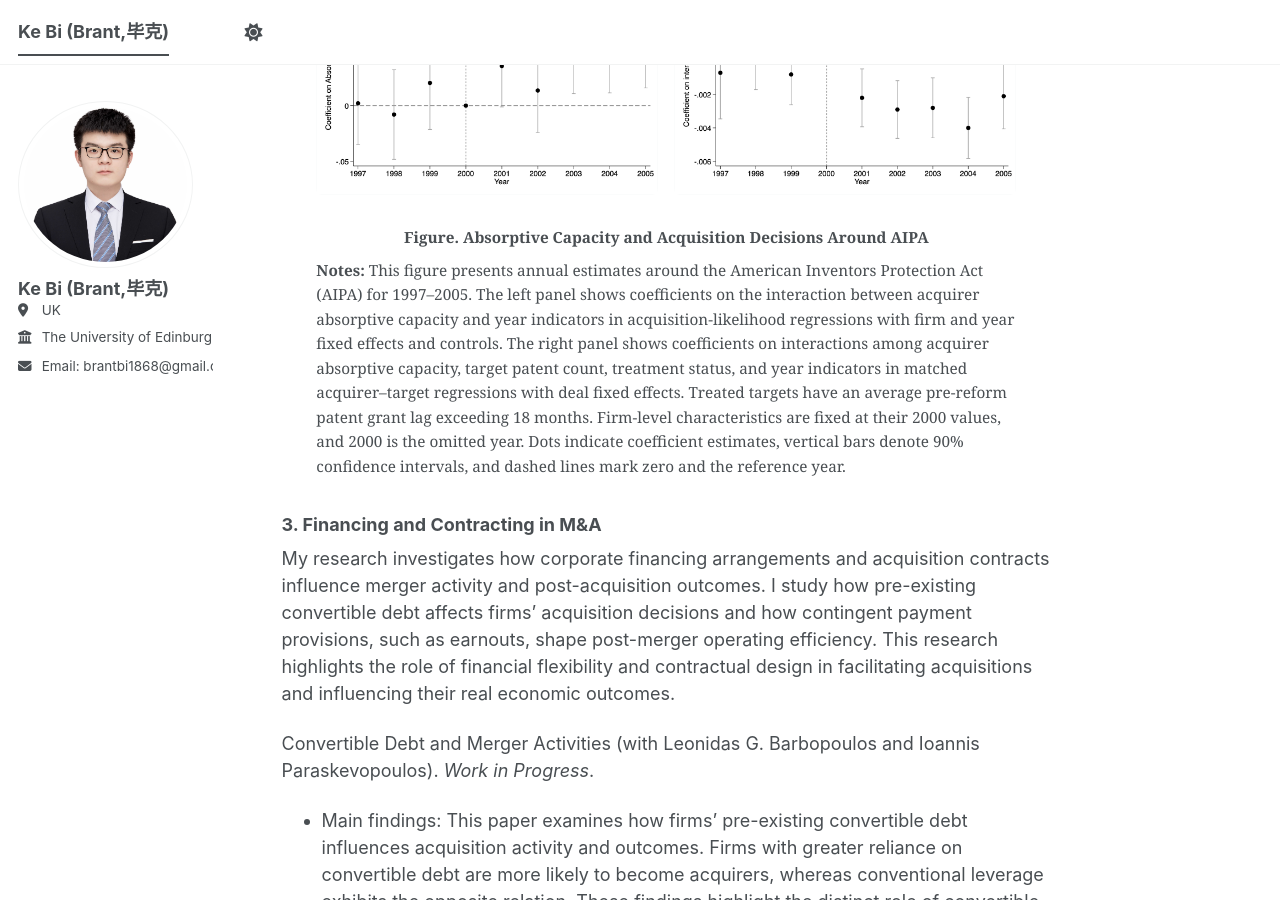
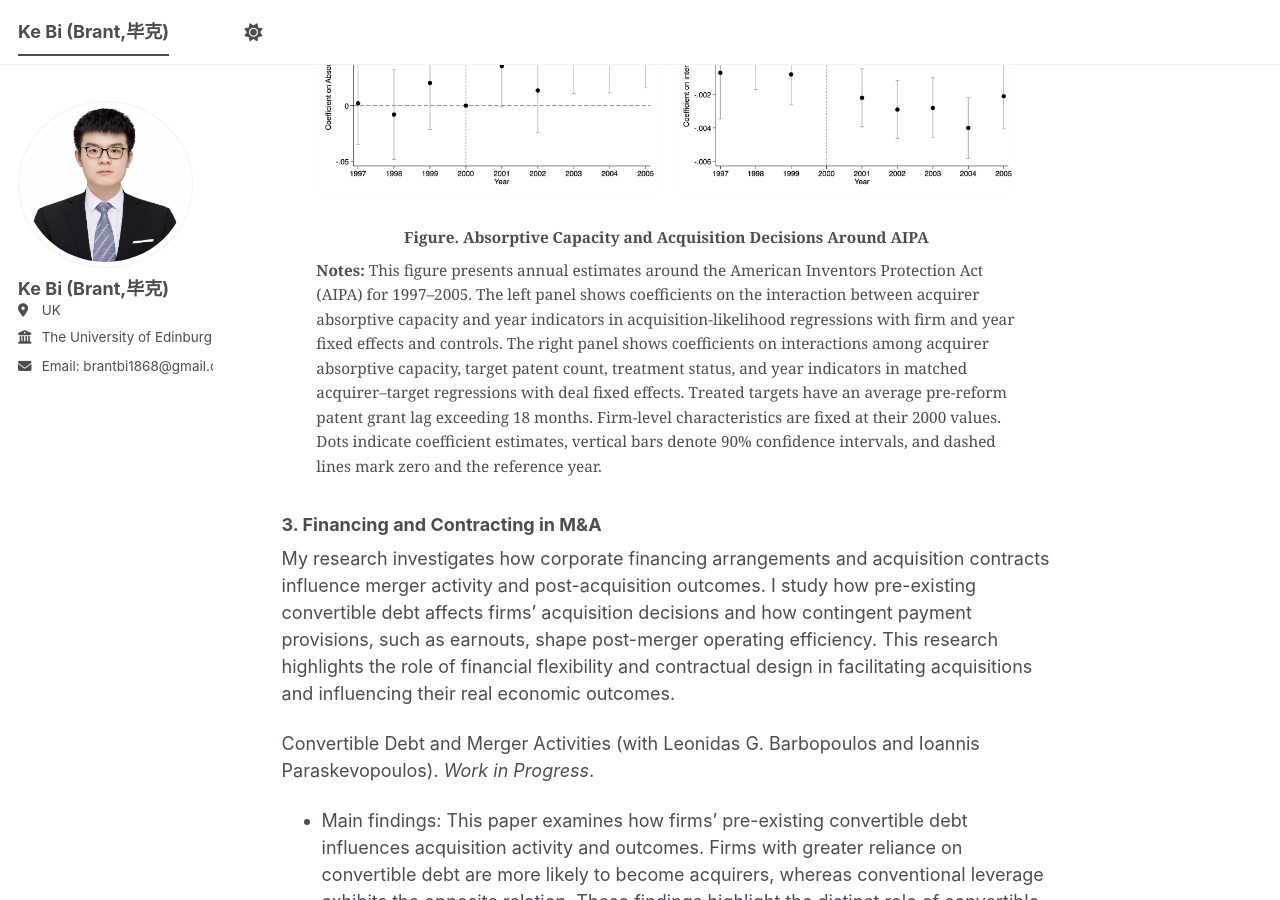
Before and after one commit to brant1868/brant1868.github.io, a Jekyll site: the page built from _pages/about.md, in a window 1280 px wide and 900 px high, scrolled down 5708 px. Built offline with Jekyll 4.4.1, drawn with Linux system fonts in a browser that asks for light colours; a script bundle is joined from its source files by our own code; library files that are not in the unit come from our copies.

Commit message:
Update about.md

```diff
--- a/_pages/about.md
+++ b/_pages/about.md
@@ -469,7 +469,7 @@
       font-weight: 400;
     ">
       <strong>Notes:</strong>
-      This figure presents annual estimates around the American Inventors Protection Act (AIPA) for 1997&ndash;2005. The left panel shows coefficients on the interaction between acquirer absorptive capacity and year indicators in acquisition-likelihood regressions with firm and year fixed effects and controls. The right panel shows coefficients on interactions among acquirer absorptive capacity, target patent count, treatment status, and year indicators in matched acquirer&ndash;target regressions with deal fixed effects. Treated targets have an average pre-reform patent grant lag exceeding 18 months. Firm-level characteristics are fixed at their 2000 values, and 2000 is the omitted year. Dots indicate coefficient estimates, vertical bars denote 90% confidence intervals, and dashed lines mark zero and the reference year.
+      This figure presents annual estimates around the American Inventors Protection Act (AIPA) for 1997&ndash;2005. The left panel shows coefficients on the interaction between acquirer absorptive capacity and year indicators in acquisition-likelihood regressions with firm and year fixed effects and controls. The right panel shows coefficients on interactions among acquirer absorptive capacity, target patent count, treatment status, and year indicators in matched acquirer&ndash;target regressions with deal fixed effects. Treated targets have an average pre-reform patent grant lag exceeding 18 months. Firm-level characteristics are fixed at their 2000 values. Dots indicate coefficient estimates, vertical bars denote 90% confidence intervals, and dashed lines mark zero and the reference year.
     </div>
   </figcaption>
 </figure>
```
